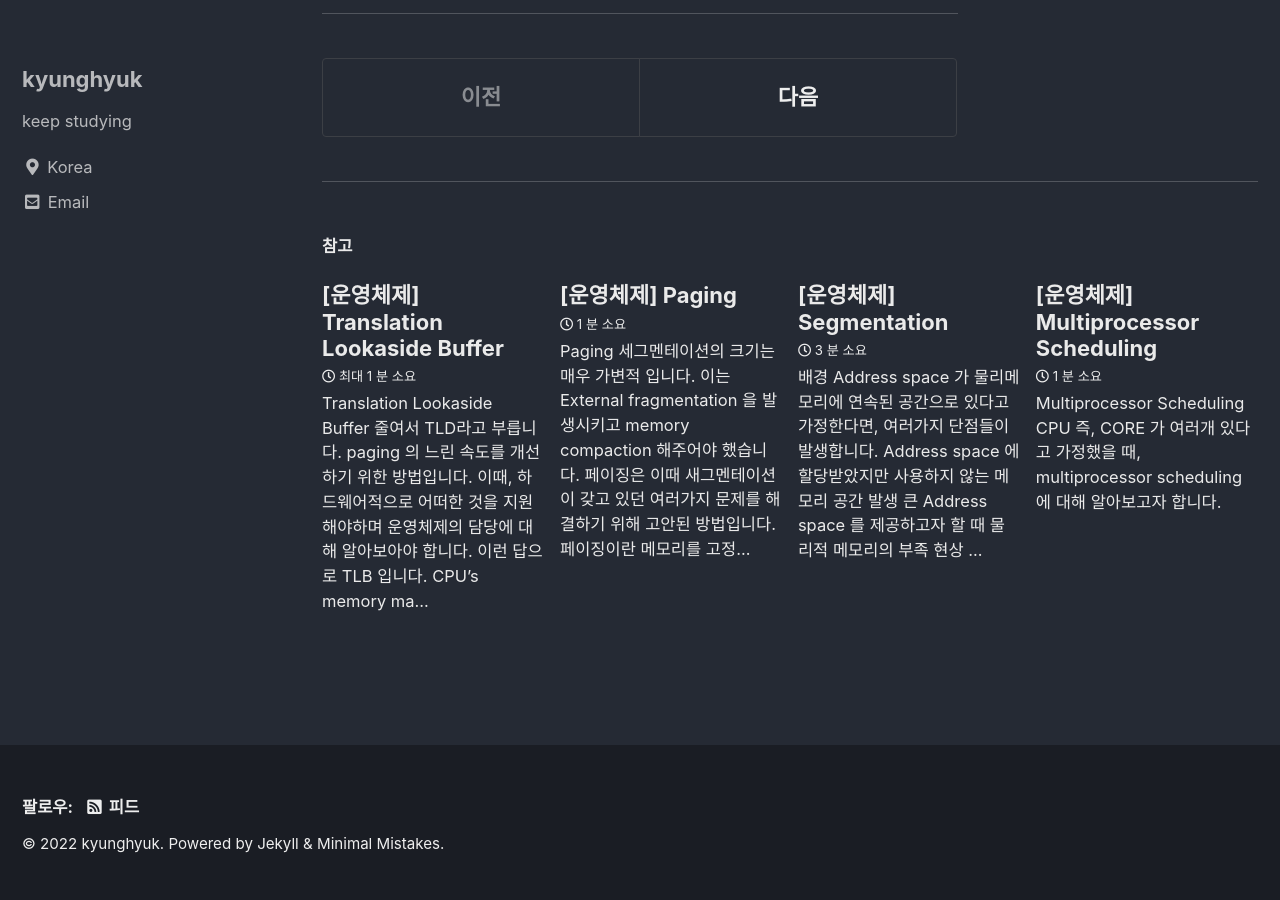
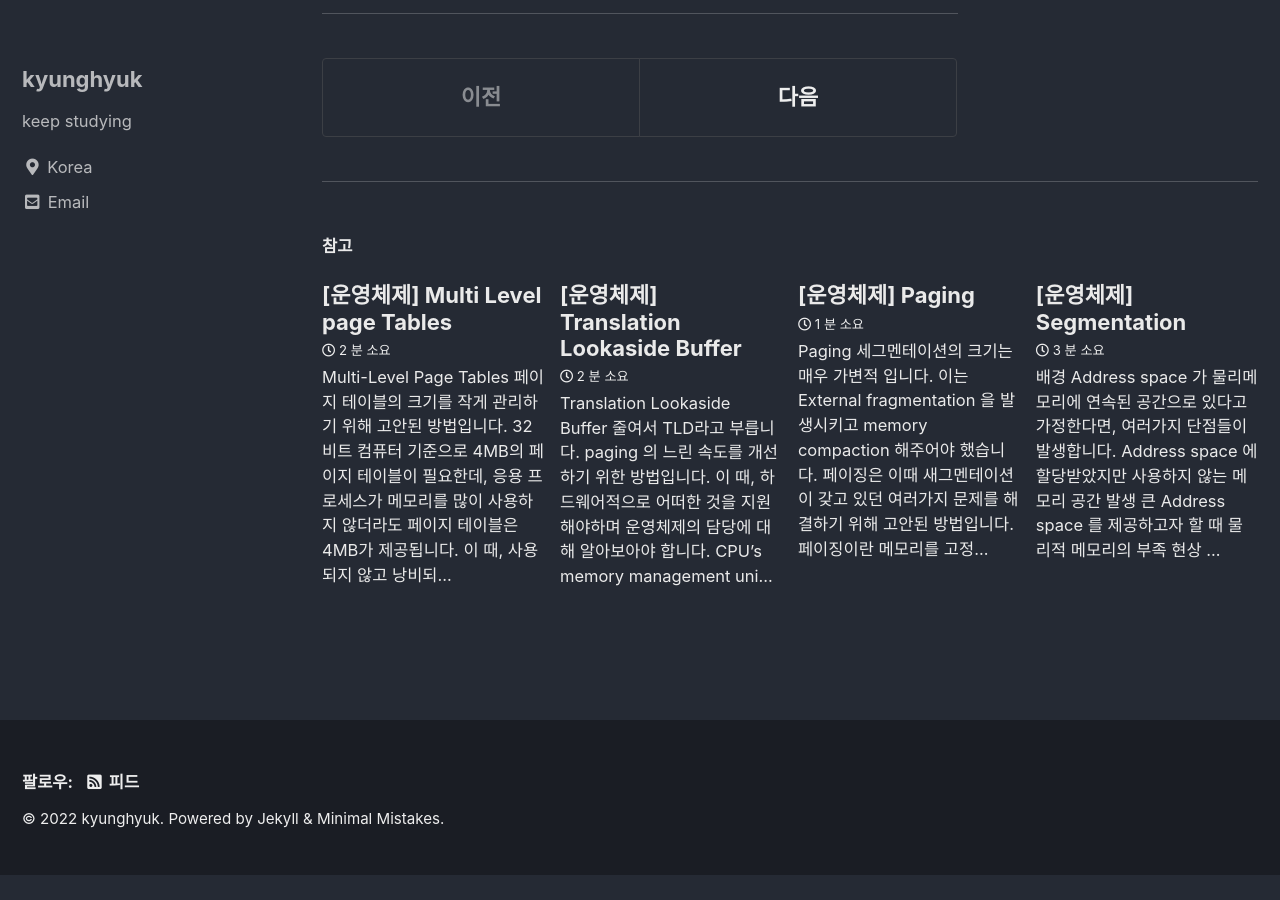
Before and after one commit to kyunghyukCHO/kyunghyukCHO.github.io, a Jekyll site: the page built from _posts/2022-05-22-first.md, in a window 1280 px wide and 900 px high, scrolled down 1424 px. Built offline with Jekyll 4.4.1, drawn with Linux system fonts in a browser that asks for light colours; cached includes are drawn as plain includes; after the commit the page ends 2299 px from its top, so only the background shows below that; part of the change alters nothing that is shown.

Commit message:
Add files via upload

```diff
--- a/_posts/2022-05-27-TranslationLookasideBuffer.md
+++ b/_posts/2022-05-27-TranslationLookasideBuffer.md
@@ -5,13 +5,39 @@ title:  " [운영체제] Translation Lookaside Buffer  "
 
 Translation Lookaside Buffer
 ===
-줄여서 TLD라고 부릅니다. paging 의 느린 속도를 개선하기 위한 방법입니다. 이때, 하드웨어적으로 어떠한 것을 지원해야하며 운영체제의 담당에 대해 알아보아야 합니다.
-이런 답으로 TLB 입니다. CPU's memory management unit (MMU) : 모든 메모리에 관련하여 cpu 가 해줘야 하는일을 우리는 mmu 라고 부릅니다. mmu는 일반적으로 하드웨어 입니다. 하지만 단독적으로 동작할 수 없고 운영체제가 mmu가 정의해놓은 것들을 설정합니다. 이 mmu 는 address translation 에 대한 cache 역할을 합니다. 자주 접근하는 메모리에 대한 memory translation 에 대한 결과를 캐시 즉 TLB에 저장합니다.
+줄여서 TLD라고 부릅니다. paging 의 느린 속도를 개선하기 위한 방법입니다. 이 때, 하드웨어적으로 어떠한 것을 지원해야하며 운영체제의 담당에 대해 알아보아야 합니다.
+* CPU's memory management unit (MMU) : 모든 메모리에 관련하여 CPU 가 해줘야 하는일을 우리는 mmu 라고 부릅니다.
+mmu는 일반적으로 하드웨어 입니다. 하지만 단독적으로 동작할 수 없고 운영체제가 mmu가 정의해놓은 것들을 설정합니다. 이 mmu 는 address translation 에 대한 cache 역할을 합니다. 자주 접근하는 메모리에 대한 memory translation 에 대한 결과를 캐시, 즉 TLB에 저장합니다.
 
-예시
+Address Translation Example
 ---
-8비트 어드레싱 + 16바이트 페이지를 가정합니다.
-즉, 상위 4비트는 VPN을 저장하고 하위 4비트로 offset 을 합니다.
-4바이트 정수값 array[10] 이 있고 시작 virtual address 는 100번지 입니다.
-VPN 6 번지의 04바이트 부터 채워져있는 버츄얼 페이지를 보여줍니다.
-VPV 6, array[0] 번지는 잡근한 적이 없으므로 TLB miss 가 발생합니다. 페이지 테이블 내에서 해당 VPN이 가리키는 offset 으로 PTE를 읽어오고 그 내용을 TLB에 넣고 retry 를 진행합니다. 하지만 array[1] 의 VPN 6번지의 PFN은 전과 동일합니다. 그러므로 TLB hit 가 됩니다. 즉 페이지 테이블에 접근하지 않습니다. 하지만 VPN 7번에 다시 접근한다면 다시한번 TLB miss 가 발생합니다.
+8비트 어드레싱 + 16바이트 페이지를 가정합니다. 상위 4비트는 VPN을 저장하고 하위 4비트로 offset 저장 합니다. 4바이트 정수값 array[10] 이 있고 시작 virtual address 는 100번지로 가정합니다. VPN 6 번지의 04바이트 부터 array가 채워져있는 버츄얼 페이지를 보여줍니다. VPV 6번지의 array[0]은 접근한 적이 없으므로 TLB miss 가 발생합니다. 페이지 테이블 내에서 해당 VPN이 가리키는 offset 으로 PTE를 읽어오고 그 내용을 TLB에 넣고 retry 를 진행합니다. 하지만 array[1]에 접근할 때  VPN 6번지의 PFN은 전과 동일합니다. 그러므로 TLB hit 가 됩니다. 즉 페이지 테이블에 접근하지 않습니다. 하지만 VPN 7번에 다시 접근한다면 다시한번 TLB miss 가 발생합니다.
+
+TLB miss
+---
+* hadware-managed TLB : 하드웨어는 메모리에 페이지테이블이 어디에 위치해 있는지 PTMR을 통해 알 수 있습니다. PTBR에는 페이지 테이블의 베이스 주소를 저장하고 있습니다. 대신 이 PTBR에 대해 정확한 값을 넣어주는 역할은 운영체제가 담당합니다.
+* software-managed TLB
+
+TLB contents
+---
+* fully associative
+    * any given translation 는 TLB 의 아무공간에 위치할 수 있습니다
+    * 하드웨어는 이러한 엔트리들을 병렬적으로 탐색합니다.
+* VPN,PFN,other bits
+    * valid bits, protection bits, address space identifier, dirty bit, etc...
+
+Context switches
+---
+TLD에 들어온 정보들은 어떤 프로세스인지 운영체제가 서로 구분하기 어렵습니다. 그러므로 context switch 가 일어날 때마다 valid bit 를 invalid 하게 해주는 TLB flush 를 해주어야 합니다. 하지만 이는 큰 overhead 를 발생시킬 수 있고, 효율적으로 페이지테이블에 접근 하기 위한 장점이 의미없게 됩니다. 이 문제점을 해결하기 위해 TLB에 address space identifier (ASID) 를 추가로 넣어줍니다. context switch 가 일어날 때 마다 ASID 로 구분하면서 접근합니다.
+
+sharing a pages
+---
+사용되는 물리메모리의 수를 줄여주고 메모리 overhead 를 감소시키기 위한 방법으로 page 를 sharing 할 수 있습니다. virtual address 상으로 다른 VPN을 가진 값이 같은 PFN을 가리킬 수 있습니다. 하지만 protection bit 은 read-executable only 해야 합니다.
+
+Replacement Policy
+---
+TLB에 모두 valid 한 translation 이 들어가 있을 때, 추가적인 엔트리가 들어온다면 기존에 있던 엔트리 중 하나를 빼내고 새로 추가되어야 합니다. 이때 빠져나가는 엔터리는 **Least-Recently-Used (LRU)** 알고리즘 기반 혹은 random 하게 빠져나가게 됩니다.
+
+LRU
+---
+최근에 사용되지 않은 엔트리를 선택합니다. 하지만 예를들어 TLB 의 사이즈가 n 이고 n+1번의 메모리 접근이 반복적으로 발생한다면 TLD miss 가 계속 발생하는 단점이 있습니다.
--- /dev/null
+++ b/_posts/2022-05-28-MultiLevelPageTables.md
@@ -0,0 +1,51 @@
+---
+layout: single
+title:  " [운영체제] Multi Level page Tables  "
+---
+
+Multi-Level Page Tables
+===
+페이지 테이블의 크기를 작게 관리하기 위해 고안된 방법입니다. 32비트 컴퓨터 기준으로 4MB의 페이지 테이블이 필요한데, 응용 프로세스가 메모리를 많이 사용하지 않더라도 페이지 테이블은 4MB가 제공됩니다. 이 때, 사용되지 않고 낭비되는 페이지 테이블 엔트리가 존재하게 됩니다. 이를 해결하기 위해 고안된 방법이 Multi-Level Page Tables 입니다.
+
+Bigger pages
+---
+32bit addressing 을 기준으로 16KB 페이지의 크기를 만들기 위해 14 비트의 offset 을 사용합니다. 이렇게 되면 총 18비트의 VPN 을 사용하게 되고, 페이지 테이블의 크기는 1MB가 된다. big pages 들은 각각의 페이지 사이에 internal fragmentation 문제가 발생합니다. 할당된 페이지의 크기는 크지만 막상 그 안에서 사용하는 메모리양은 적을 경우가 많기 때문입니다. 그러므로 현재 대부분의 시스템들은 상대적으로 작은 페이지의 사이즈를 사용합니다.
+
+Hybrid pages (paging and segments)
+---
+새그먼트마다 페이지 테이블이 한개씩 존재합니다. 또, 세개의 base, bounds 쌍이 존재합니다. 여기서 base 와 bounds 는 새그먼트의 것이 아닌 페이지 테이블의 base 와 bounds 를 의미합니다.
+* base register : 페이지 테이블의 시작주소를 가리킵니다
+* bounds register : 페이지 테이블의 맥시멈값을 가리킵니다 (valid 한 것 중 가장 높은 곳을 가리킵니다.)
+**linear page table 에 비해 페이지 테이블에서 할당되지 않는 페이지가 수가 줄어들고 페이지 테이블의 크기가 더 작아집니다.**
+
+단점
+---
+* 힙과 같이 sparsely used 하면 페이지 테이블이 낭비되게 됩니다.
+* External fragmenetation 이 발생합니다.
+* 페이지 테이블의 크기가 가변적으로 될 수 있고, 이는 메모리에서 free space 를 찾는 복잡한 작업이 요구되는 단점이 있습니다.
+
+
+multilevel page tables
+---
+page directory 와 page table 구조로 계층적으로 페이지 테이블을 관리합니다. 예를들어 PDBR 이 물리 페이지 주소 200번 (디렉토리 주소) 을 가리킨다고 했을 때 그 안에 201~204 번의 PFN을 갖는 PDE 가 4개가 들어가 있고, 각 PFN에 1개라도 valid 한 엔트리가 존재한다면 디렉토리의 PFN의 valid 를 유효하게 설정합니다. valid한 201번 PFN을 들어가면 또 4개의 엔트리가 존재합니다. 4개의 엔트리 중에는 valid 한 엔트리가 존재해야 합니다.
+
+address translation
+---
+VPN -> TLB 검색 -> TLB miss -> 페이지 디렉토리 인덱싱 -> Valid 여부 체크 -> 페이지 테이블 인덱싱 -> memory access
+
+단점
+---
+time space trade off : space 관점은 개션됐지만 time 관점에서 시간이 더 오래걸리는 단점이 있습니다.
+complexity : TLB miss 인 경우 복잡한 연산을 해줘야 하므로 overhead 가 발생합니다.
+
+Addressing
+---
+addres space 가 16KB, page 의 사이즈를 64바이트로 가정하겠습니다. 이는 14비트 addressing 으로 8비트는 VPN 6비트는 offset 으로 구성된다는 것을 유추할 수 있습니다. 각각의 PTE 는 바이트입니다. 즉 현재 페이지에는 16개의 페이지 엔트리가 존재하게 됩니다. 8비트의 VPN은 4비트씩 분할해 앞선 4비트는 디렉토리 인덱스, 뒤의 4비트는 테이블 인덱스를 가지게 됩니다.
+
+참고
+---
+페이지 디렉토리의 베이스를 가리키기 위한 CP3 가 존재합니다.
+32비트의 경우 32비트 어드레싱을 사용합니다. 한개의 페이지 크기는 4킬로 바이트를 사용합니다(12비트 사용). 나머지 20비트는 10비트 디렉토리, 10비트 테이블 로 인덱싱되어 사용합니다. 10비트씩 인덱싱 됐으므로 각 페이지의 엔트리는 1024개가 됩니다. 64비트로 오면 9비트씩 인덱싱이 되고 각 페이지마다 512개의 엔트리를 갖습니다.
+64 비트 컴퓨터는 48비트 어드레싱을 이용합니다. 그 이유는 64비트 어드레싱을 할 경우 너무 많은 페이지 디렉토리가 필요하게 되고 이것은 메모리 낭비로 이어질 수 있기 때문입니다. 하지만 페이지 크기는 여전히 4킬로바이트 페이지를 사용합니다.
+* 32비트 어드레스 스페이스 -> 4기가 바이트
+* 64비트 어드레스 스페이스 -> 48비트 어드레싱을 하고있습니다. 커널 영역은 128 테라바이트 유저 영역도 128 테라바이트 만큼 커집니다.
```
